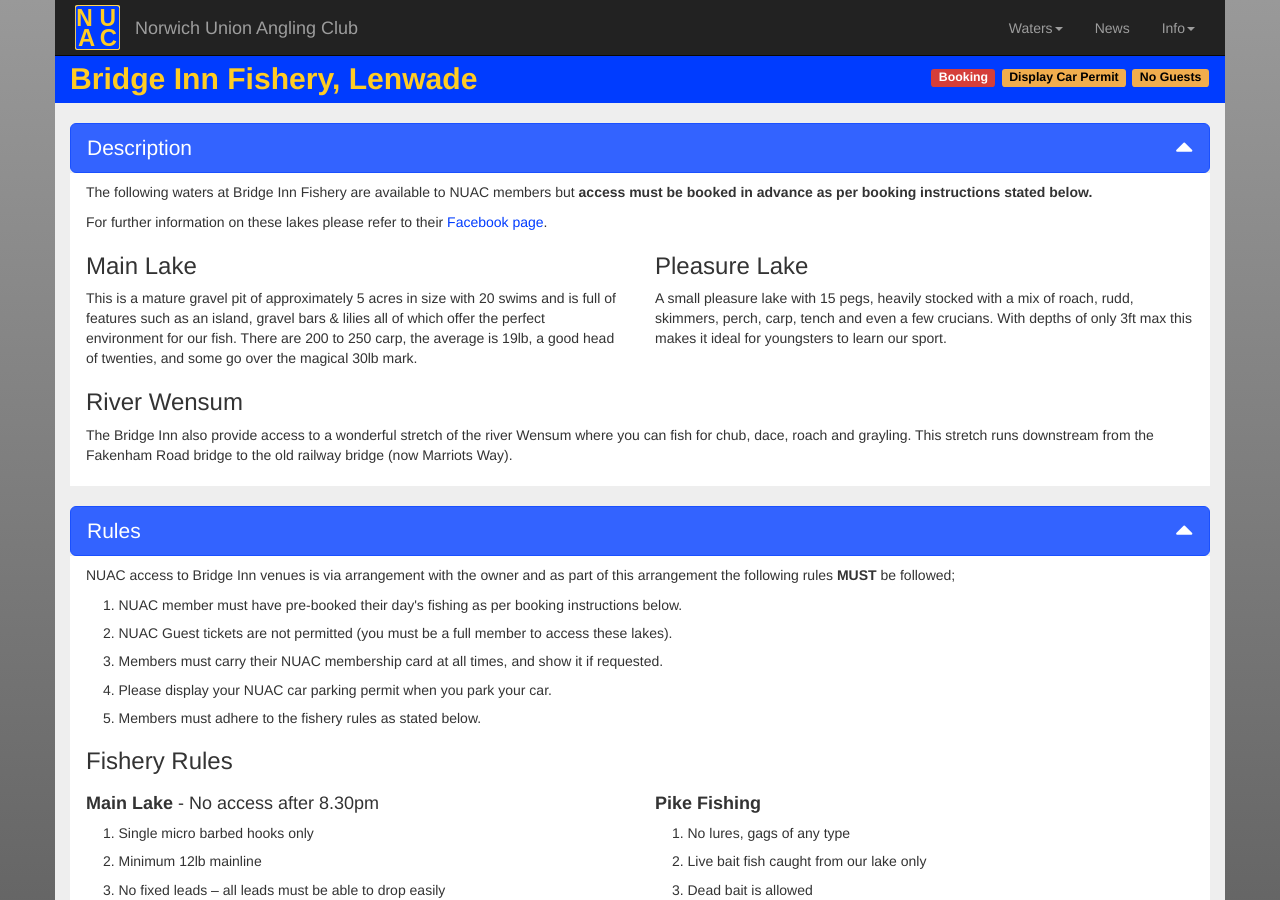
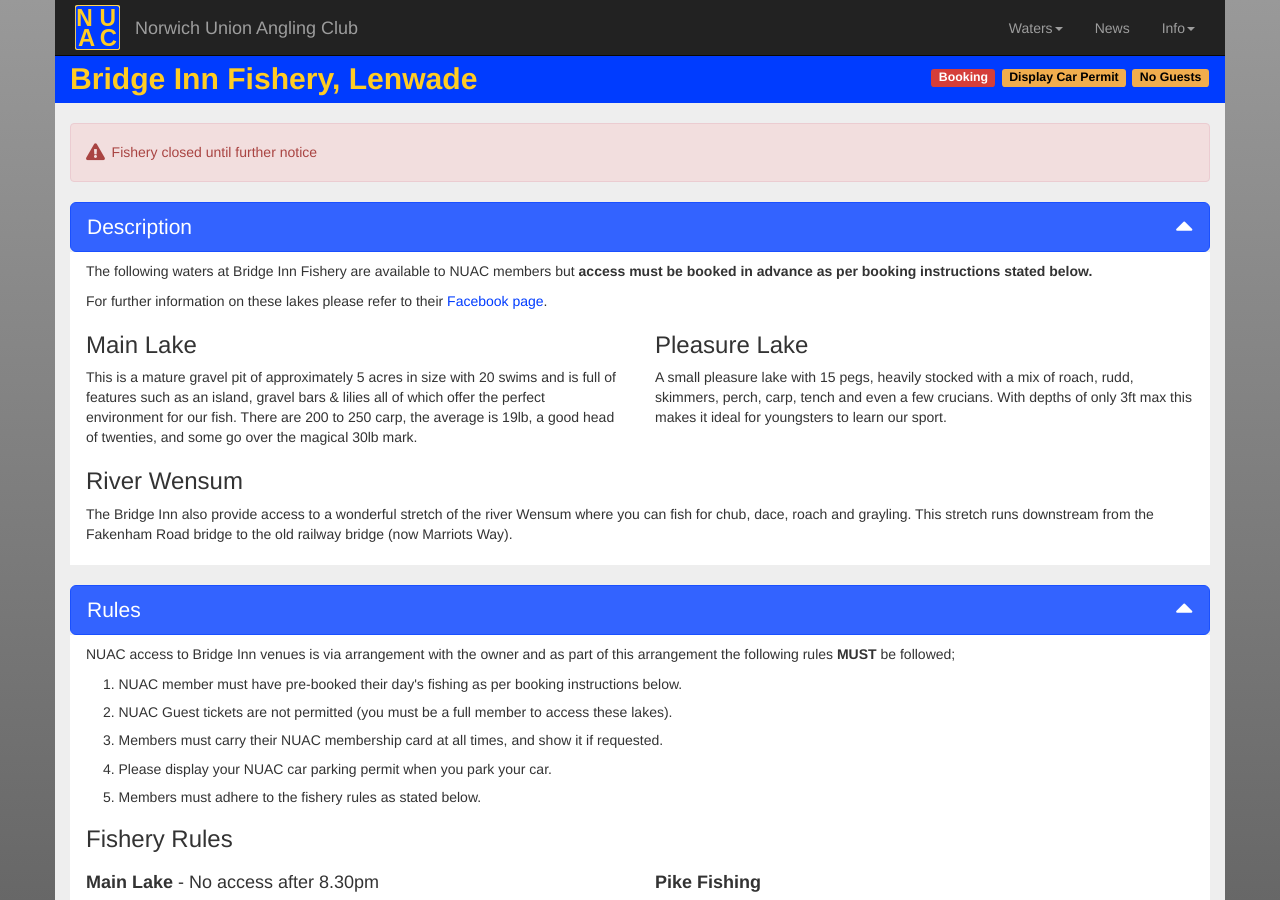
Before and after one commit to nuac-admin/nuac-release-four, a Jekyll site: the page built from _waters/bridge.md, in a window 1280 px wide and 900 px high. Built offline with Jekyll 4.4.1, drawn with Linux system fonts in a browser that asks for light colours; nearby versions of some CDN libraries.

Commit message:
BIF closed

```diff
--- a/_data/water-msg.yml
+++ b/_data/water-msg.yml
@@ -32,17 +32,17 @@
     msg-desc: Pike fishing permitted from Thursday 17th November 2022 [facebook post](https://www.facebook.com/hallwalkfishery/posts/pfbid0H8sSyRcu5agz6FbEDwLzSYGEN4LMRngmJuhoSUBDcupZ9FD5LXGzJNF4zWWJLUpRl)
 
 bif-open-ind: true
-bif-msg-ind: false
-bif-msg-box-type: warning
+bif-msg-ind: true
+bif-msg-box-type: danger
 bif-messages:
-  - msg-type: warning
-    msg-desc: <strong>COVID-19 restrictions apply</strong> please follow [Angling Trust guidance](https://anglingtrust.net/covid-19/)
+  # - msg-type: warning
+  #   msg-desc: <strong>COVID-19 restrictions apply</strong> please follow [Angling Trust guidance](https://anglingtrust.net/covid-19/)
   # - msg-type: warning
   #   msg-desc: Fishery guidance available via Bridge Inn Fishery [facebook page](https://en-gb.facebook.com/The-Bridge-Inn-Fishery-164399460336159/)
   # - msg-type: danger
   #   msg-desc: March 2021 - Please familiarise yourself with **New Booking Instructions**
-  # - msg-type: danger
-  #   msg-desc: 1st April 2021 - Please report to BIF tackle shop BEFORE fishing
+  - msg-type: danger
+    msg-desc: Fishery closed until further notice
 
 bw-open-ind: true
 bw-msg-ind: true
```
